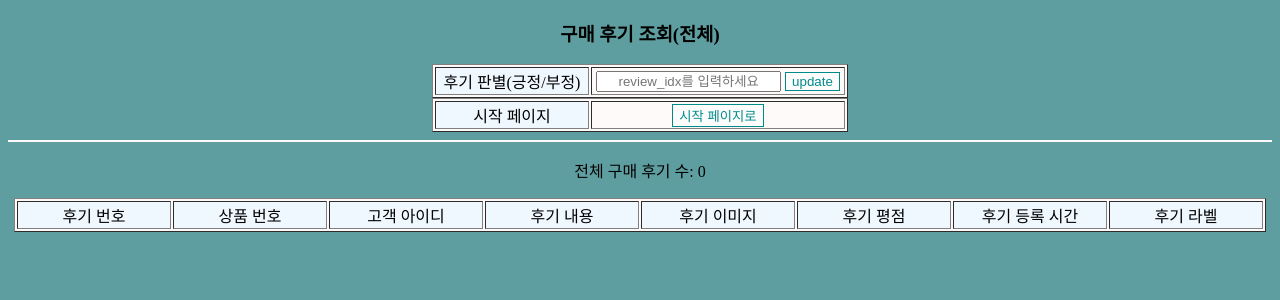
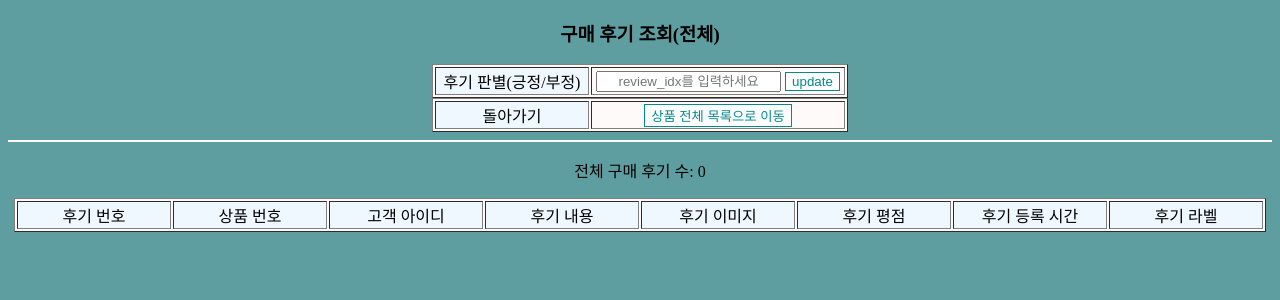
Before and after one commit to WoojinJeonkr/ShoppingMallML, a Django app: page /review/ in a window 1280 px wide. Shown: the top 300 px of the page. Run offline with Django 3.2, Linux system fonts and the light colour scheme; data that the repository does not hold is empty; parts of the project's set-up code (start-up, migrations or seed data) failed here and were passed over.

Commit message:
update code

```diff
--- a/ML/views.py
+++ b/ML/views.py
@@ -66,7 +66,7 @@ def pn_review(req):
     print(result)
     return redirect('/review/')
 
-def readall(req):
+def read_all(req):
     review_all = readAll()[0]
     total_count = readAll()[1]
     context = {'review_all':review_all,
--- a/ShoppingMallML/urls.py
+++ b/ShoppingMallML/urls.py
@@ -27,7 +27,7 @@ urlpatterns = [
     path('tag/search', ML.views.search),
     path('tag/search2', ML.views.search2),
     path('tag/output/<id>', ML.views.output),
-    path('review/', ML.views.readall),
+    path('review/', ML.views.read_all),
     path('review/pn_review', ML.views.pn_review),
     path('chart/', ML.views.index2),
     path('chart/chart2', ML.views.chart2)
--- a/templates/review/review_all.html
+++ b/templates/review/review_all.html
@@ -45,11 +45,9 @@
 </form>
 <table border="1">
     <tr>
-    <td class="c1">시작 페이지</td>
+    <td class="c1">돌아가기</td>
     <td width="250">
-        <a href="/">
-            <button>시작 페이지로</button>
-        </a>
+        <button onclick="location.href='http://localhost:8080/ShoppingMall/productList.jsp'">상품 전체 목록으로 이동</button>
     </td>
 </tr>
 </table>
```
